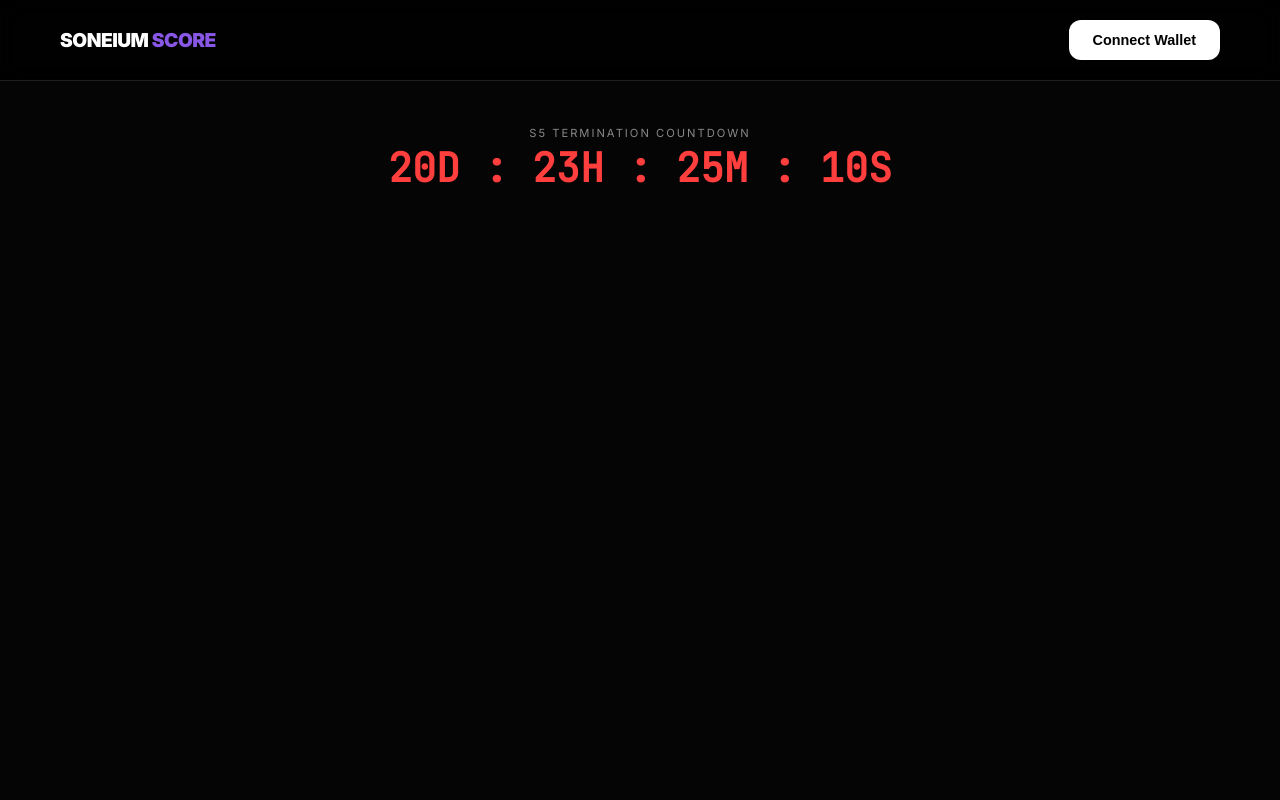
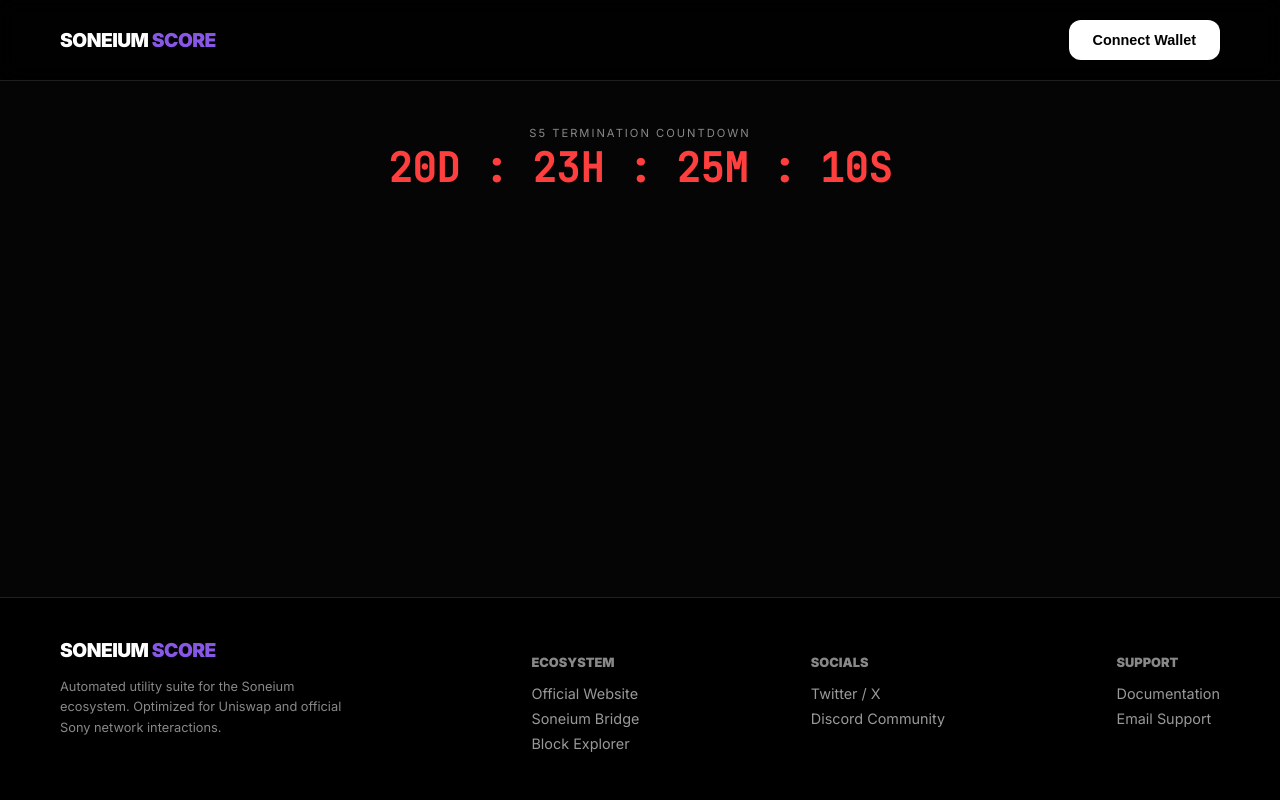
Before and after one commit to 0xAmbivert/soneium-tool, a plain HTML site: page index.html in a window 1280 px wide. Drawn offline with Linux system fonts and the light colour scheme.

Commit message:
Update index.html

```diff
--- a/index.html
+++ b/index.html
@@ -64,7 +64,7 @@
         .btn-outline:hover { border-color: #555; color: #fff; }
         .btn-loop-active { background: #ff3e3e !important; box-shadow: 0 0 20px rgba(255,62,62,0.4); }
 
-        .stats-row { display: grid; grid-template-columns: repeat(3, 1fr); gap: 15px; margin: 20px 0; }
+        .stats-row { display: grid; gap: 15px; margin: 20px 0; }
         .stat-item { background: #000; padding: 15px; border-radius: 15px; text-align: center; border: 1px solid var(--border); transition: 0.3s; }
         .stat-val { font-size: 1.5rem; font-weight: 900; color: var(--primary); display: block; }
 
@@ -82,6 +82,14 @@
             background: #111; border: 1px solid var(--primary); border-radius: 24px; padding: 30px;
             width: 320px; text-align: center; box-shadow: 0 0 30px rgba(137, 87, 229, 0.2);
         }
+
+        footer {
+            border-top: 1px solid var(--border); padding: 40px 60px;
+            background: #000; display: flex; justify-content: space-between; align-items: flex-start;
+        }
+        .footer-links h4 { font-size: 0.8rem; color: var(--text-dim); text-transform: uppercase; margin-bottom: 15px; }
+        .footer-links a { display: block; color: #fff; text-decoration: none; margin-bottom: 8px; font-size: 0.9rem; opacity: 0.6; }
+        .footer-links a:hover { opacity: 1; color: var(--primary); }
 
         @keyframes gold-shimmer { 0%, 100% { transform: scale(1); } 50% { transform: scale(1.03); filter: brightness(1.2); } }
     </style>
@@ -130,7 +138,7 @@
 
         <div class="right-col">
             <div class="panel">
-                <div class="stats-row">
+                <div class="stats-row" style="grid-template-columns: repeat(3, 1fr);">
                     <div class="stat-item">
                         <span class="stat-val" id="txs">0</span>
                         <span style="font-size: 0.55rem; color: var(--text-dim);">SESSION TXS</span>
@@ -163,6 +171,32 @@
     </div>
 </main>
 
+<footer>
+    <div style="max-width: 300px;">
+        <div class="logo" style="margin-bottom: 15px;">SONEIUM <span>SCORE</span></div>
+        <p style="font-size: 0.8rem; color: var(--text-dim); line-height: 1.6;">Automated utility suite for the Soneium ecosystem. Optimized for Uniswap and official Sony network interactions.</p>
+    </div>
+
+    <div class="footer-links">
+        <h4>Ecosystem</h4>
+        <a href="https://soneium.org" target="_blank">Official Website</a>
+        <a href="https://bridge.soneium.org" target="_blank">Soneium Bridge</a>
+        <a href="https://soneium.blockscout.com" target="_blank">Block Explorer</a>
+    </div>
+
+    <div class="footer-links">
+        <h4>Socials</h4>
+        <a href="https://x.com/soneium" target="_blank">Twitter / X</a>
+        <a href="https://discord.gg/soneium" target="_blank">Discord Community</a>
+    </div>
+
+    <div class="footer-links">
+        <h4>Support</h4>
+        <a href="https://docs.soneium.org" target="_blank">Documentation</a>
+        <a href="mailto:support@soneium.org">Email Support</a>
+    </div>
+</footer>
+
 <script>
     const SONEIUM_ID = "0x74c";
     const ADDR = {
@@ -190,7 +224,7 @@
 
     async function refreshBadge(id) {
         log(`Pinging on-chain record for ${id}...`);
-        await scan(); // Full scan updates everything including total wallet txs
+        await scan();
         closeModal();
     }
 
@@ -223,7 +257,6 @@
         const abi721 = ["function balanceOf(address) view returns (uint256)"];
         const abi1155 = ["function balanceOf(address, uint256) view returns (uint256)"];
 
-        // Fetch Total Wallet Txs
         const total = await provider.getTransactionCount(me);
         document.getElementById("totalTxs").innerText = total;
 
@@ -251,7 +284,6 @@
     function txUp() {
         countTx++;
         document.getElementById("txs").innerText = countTx;
-        // Increment the total count visually to save RPC hits
         const total = parseInt(document.getElementById("totalTxs").innerText);
         document.getElementById("totalTxs").innerText = total + 1;
     }
```
